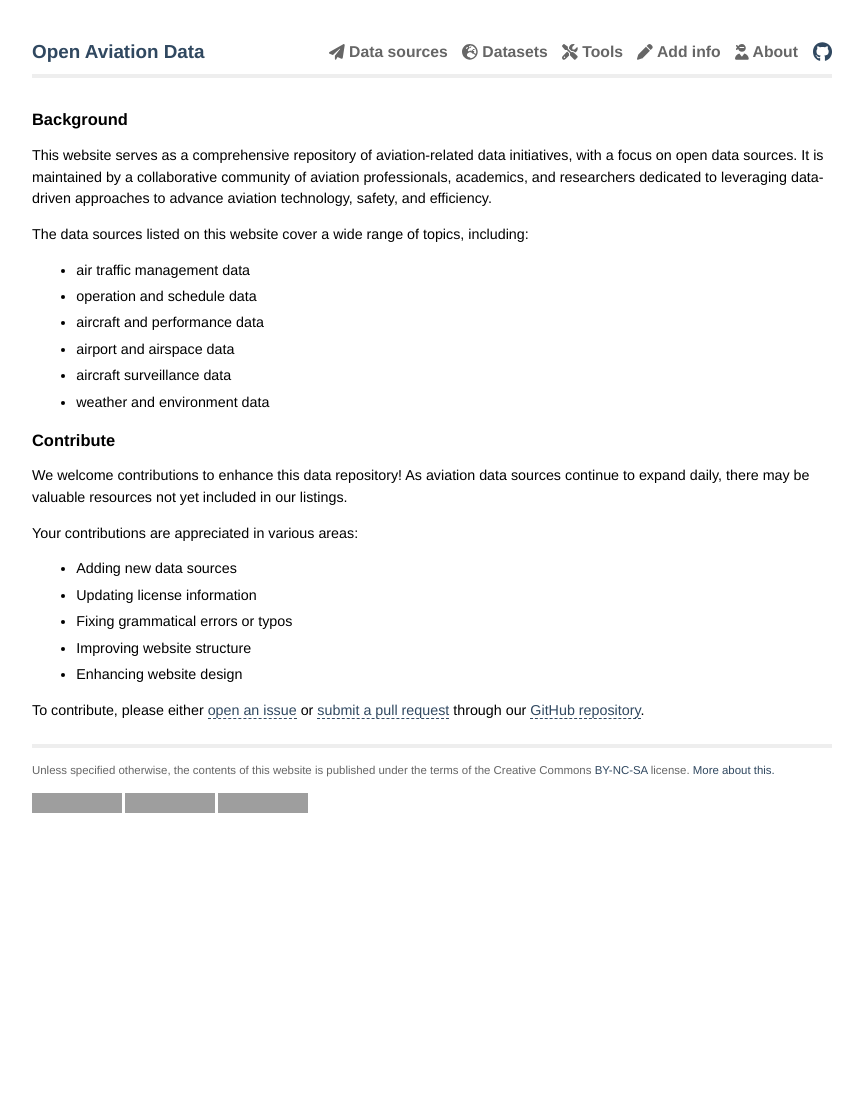
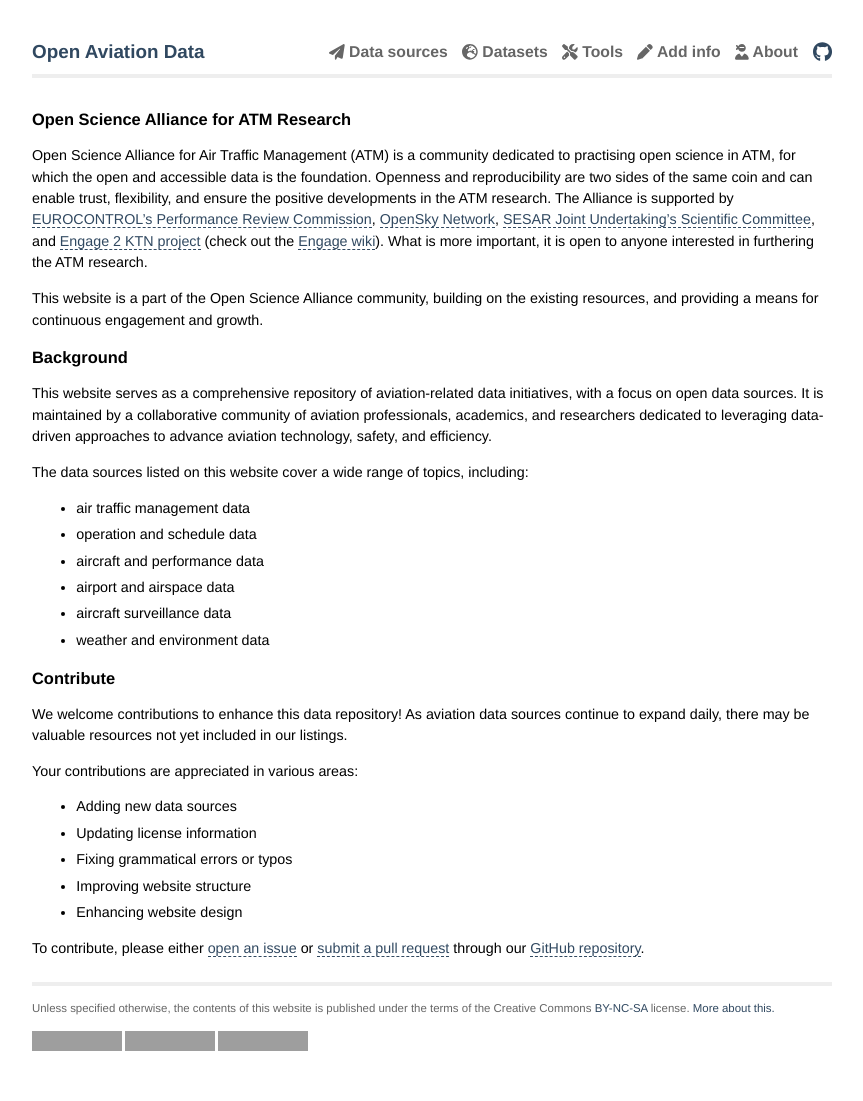
Before and after one commit to open-aviation/atmdata, a Jekyll site: the page built from _pages/index.md, in a window 1280 px wide. Shown: the whole page, without its empty margins (208-1071 px from the left). Built offline with Jekyll 4.4.1, drawn with Linux system fonts in a browser that asks for light colours; before the commit the page ends 900 px from its top, so only the background shows below that; grey boxes are pictures that could not be loaded.

Commit message:
Update index.md

```diff
--- a/_pages/index.md
+++ b/_pages/index.md
@@ -3,6 +3,13 @@ layout: default
 title: Home
 permalink: /
 ---
+
+## Open Science Alliance for ATM Research
+
+Open Science Alliance for Air Traffic Management (ATM) is a community dedicated to practising open science in ATM, for which the open and accessible data is the foundation. Openness and reproducibility are two sides of
+the same coin and can enable trust, flexibility, and ensure the positive developments in the ATM research. The Alliance is supported by [EUROCONTROL's Performance Review Commission](https://www.eurocontrol.int/air-navigation-services-performance-review), [OpenSky Network](https://opensky-network.org/), [SESAR Joint Undertaking's Scientific Committee](https://www.sesarju.eu/about-sesar/scientific-committee), and [Engage 2 KTN project](https://engagektn.eu/) (check out the [Engage wiki](https://wikiengagektn.com/)). What is more important, it is open to anyone interested in furthering the ATM research.
+
+This website is a part of the Open Science Alliance community, building on the existing resources, and providing a means for continuous engagement and growth.
 
 ## Background
 
```
